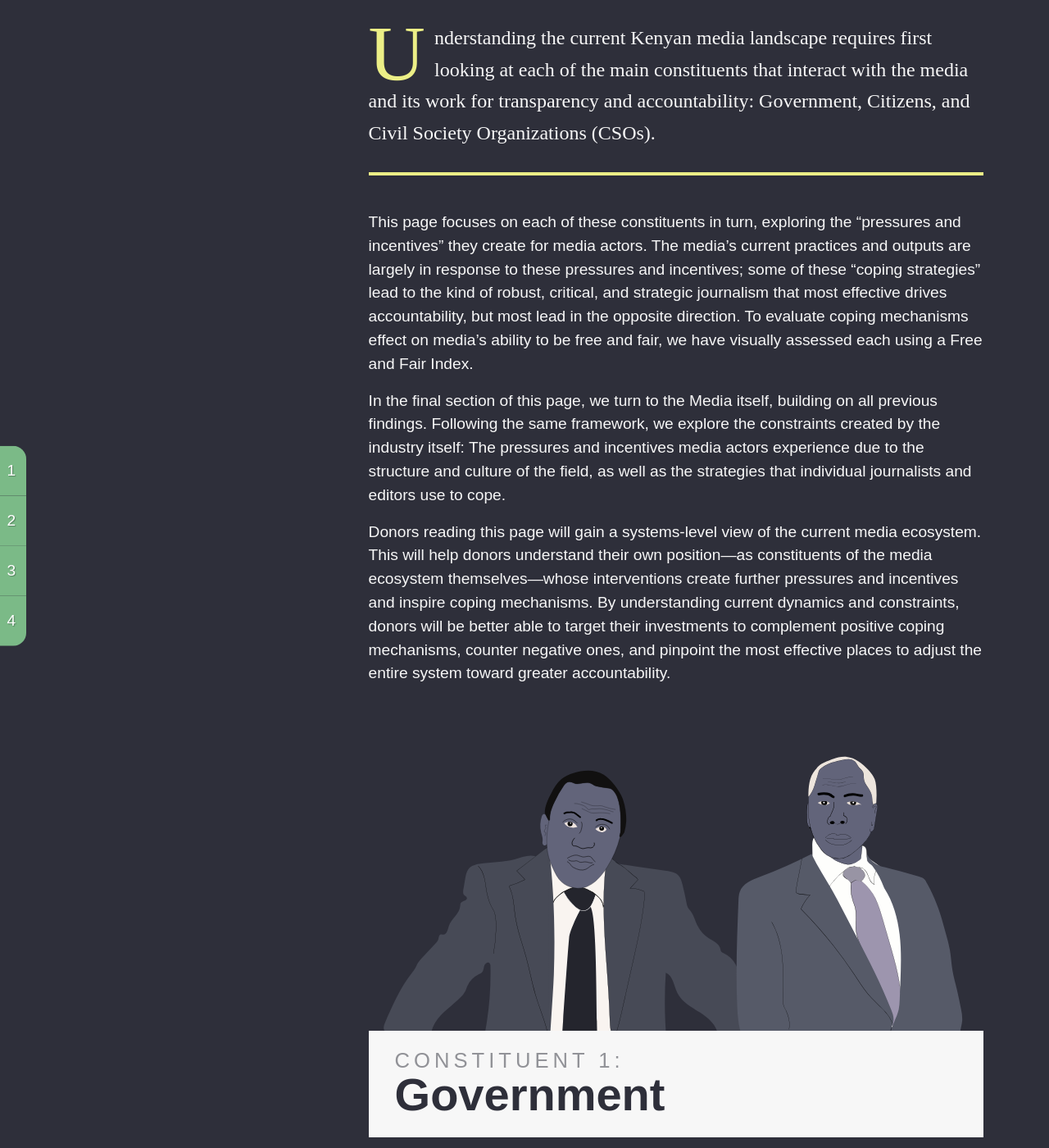
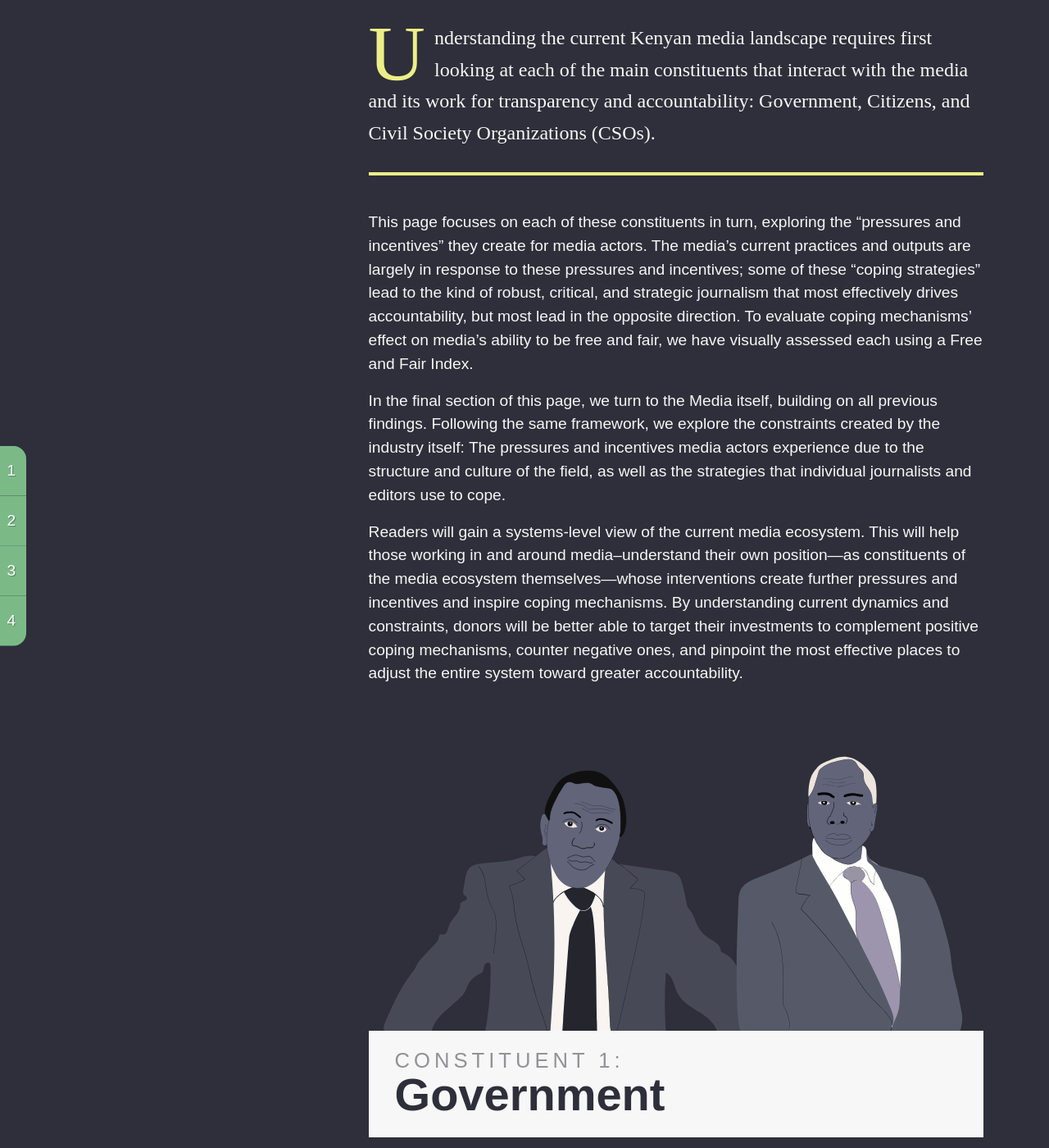
Before and after one commit to theReboot/onken, a Jekyll site: the page built from 2-accountability-ecosystem-kenya/index.md, in a window 1280 px wide and 1400 px high, scrolled down 534 px. Shown: the whole window at 82% size. Built offline with Jekyll 4.4.1, drawn with Linux system fonts in a browser that asks for light colours; nearby versions of some CDN libraries.

Commit message:
Updated part 2 intro

```diff
--- a/_includes/content/2.0_introduction.md
+++ b/_includes/content/2.0_introduction.md
@@ -2,8 +2,8 @@
 
 Understanding the current Kenyan media landscape requires first looking at each of the main constituents that interact with the media and its work for transparency and accountability: Government, Citizens, and Civil Society Organizations (CSOs).
 
-This page focuses on each of these constituents in turn, exploring the "pressures and incentives" they create for media actors. The media's current practices and outputs are largely in response to these pressures and incentives; some of these "coping strategies" lead to the kind of robust, critical, and strategic journalism that most effective drives accountability, but most lead in the opposite direction. To evaluate coping mechanisms effect on media's ability to be free and fair, we have visually assessed each using a Free and Fair Index.
+This page focuses on each of these constituents in turn, exploring the "pressures and incentives" they create for media actors. The media's current practices and outputs are largely in response to these pressures and incentives; some of these "coping strategies" lead to the kind of robust, critical, and strategic journalism that most effectively drives accountability, but most lead in the opposite direction. To evaluate coping mechanisms' effect on media's ability to be free and fair, we have visually assessed each using a Free and Fair Index.
 
 In the final section of this page, we turn to the Media itself, building on all previous findings. Following the same framework, we explore the constraints created by the industry itself: The pressures and incentives media actors experience due to the structure and culture of the field, as well as the strategies that individual journalists and editors use to cope.
 
-Donors reading this page will gain a systems-level view of the current media ecosystem. This will help donors understand their own position---as constituents of the media ecosystem themselves---whose interventions create further pressures and incentives and inspire coping mechanisms. By understanding current dynamics and constraints, donors will be better able to target their investments to complement positive coping mechanisms, counter negative ones, and pinpoint the most effective places to adjust the entire system toward greater accountability.
+Readers will gain a systems-level view of the current media ecosystem. This will help those working in and around media--understand their own position---as constituents of the media ecosystem themselves---whose interventions create further pressures and incentives and inspire coping mechanisms. By understanding current dynamics and constraints, donors will be better able to target their investments to complement positive coping mechanisms, counter negative ones, and pinpoint the most effective places to adjust the entire system toward greater accountability.
```
